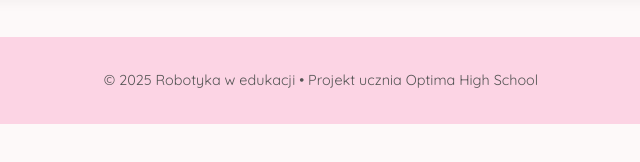
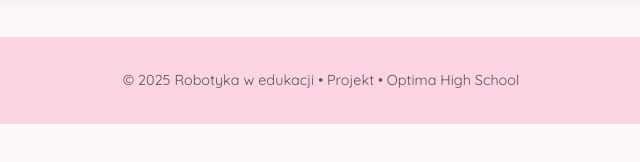
Before and after one commit to alinaaa26/robotyka_w_edukacji, a plain HTML site: page index.html in a window 1280 px wide. Shown: the part 2233-2395 px from the top of the page, 319-959 px from the left. Drawn offline with Linux system fonts and the light colour scheme.

Commit message:
Update index.html

```diff
--- a/index.html
+++ b/index.html
@@ -90,7 +90,7 @@
 
 
   <footer>
-    <p>© 2025 Robotyka w edukacji • Projekt ucznia Optima High School</p>
+    <p>© 2025 Robotyka w edukacji • Projekt • Optima High School</p>
   </footer>
 </body>
 </html>
```
